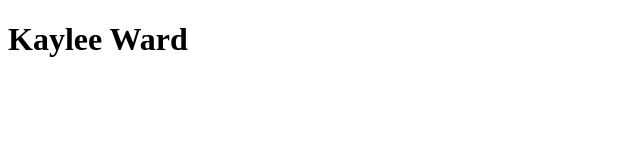
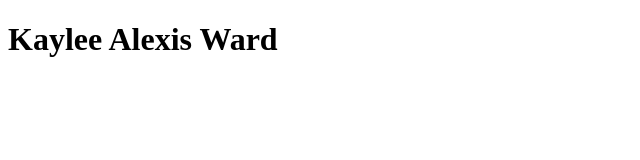
Before and after one commit to kandl25/wdd231, a plain HTML site: page index.html in a window 1280 px wide. Shown: the whole page, without its empty margins (0-640 px from the left). Drawn offline with Linux system fonts and the light colour scheme.

Commit message:
Initial Commit

```diff
--- a/index.html
+++ b/index.html
@@ -9,7 +9,7 @@
     </head>
     <body>
         <header>
-            <h1>Kaylee Ward</h1>
+            <h1>Kaylee Alexis Ward</h1>
         </header>
         <nav></nav>
         <main></main>
```
